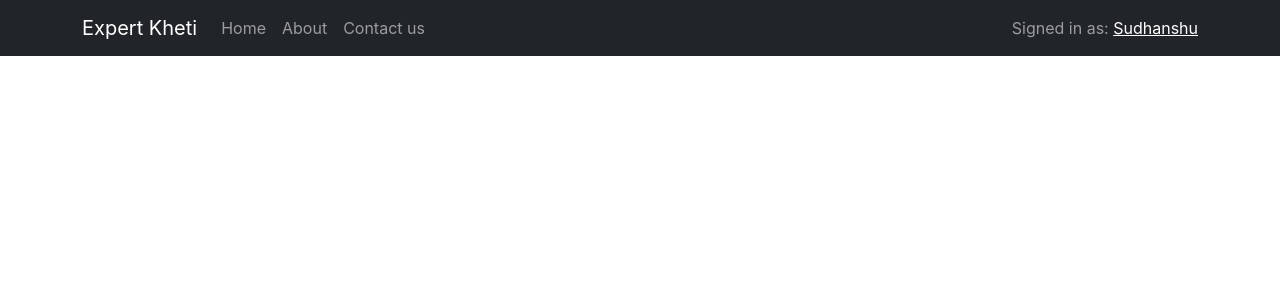
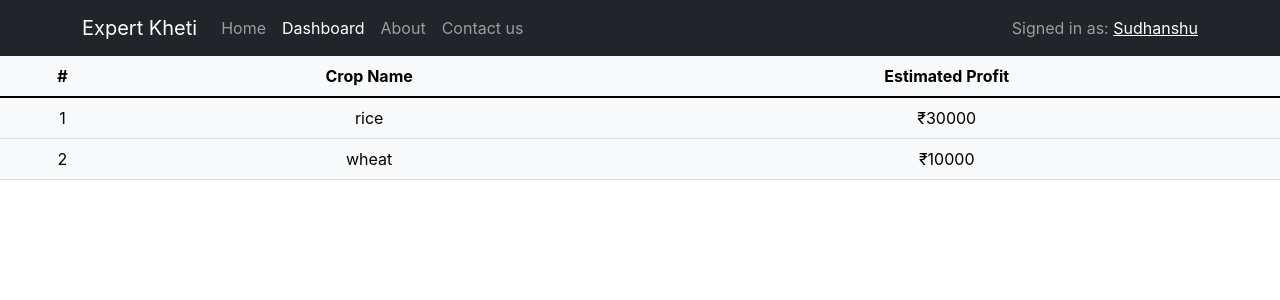
Before and after one commit to sudhanshuprasad/ExpertKheti, a React (Create React App) app: page /dashboard in a window 1280 px wide. Shown: the top 300 px of the page. Built offline with nearby package versions, Linux system fonts and the light colour scheme.

Commit message:
dashboard added

```diff
--- a/src/App.js
+++ b/src/App.js
@@ -10,6 +10,7 @@ import Contactus from './components/Contactus.js';
 // Import the functions you need from the SDKs you need
 import { initializeApp } from "firebase/app";
 import { getAnalytics } from "firebase/analytics";
+import Dashboard from './components/Dashboard.js';
 // TODO: Add SDKs for Firebase products that you want to use
 // https://firebase.google.com/docs/web/setup#available-libraries
 
@@ -42,6 +43,7 @@ function App() {
           <Route path='/profile' element={<Profile />}></Route>
           <Route path='/login' element={<Login />}></Route>
           <Route path='/contactus' element={<Contactus />}></Route>
+          <Route path='/dashboard' element={<Dashboard />}></Route>
         </Routes>
       </div>
     </BrowserRouter>
--- a/src/components/Dashboard.js
+++ b/src/components/Dashboard.js
@@ -1,5 +1,18 @@
 import React from 'react'
 import { Table } from 'react-bootstrap'
+
+let cropPlan = [
+    {
+        "cropName": "rice",
+        "index": "1",
+        "price": "30000",
+    },
+    {
+        "cropName": "wheat",
+        "index": "2",
+        "price": "10000",
+    }
+];
 
 function Dashboard() {
     return (
@@ -7,27 +20,21 @@ function Dashboard() {
             <Table hover variant="light">
                 <thead>
                     <tr>
-                        <th></th>
-                        <th colSpan={2}>Crop Name</th>
+                        <th>#</th>
+                        <th>Crop Name</th>
                         <th>Estimated Profit</th>
                     </tr>
                 </thead>
                 <tbody>
-                    <tr>
-                        <td>1</td>
-                        <td colSpan={2}>Wheat</td>
-                        <td>₹50000</td>
-                    </tr>
-                    <tr>
-                        <td>2</td>
-                        <td colSpan={2}>Corn</td>
-                        <td>₹60000</td>
-                    </tr>
-                    <tr>
-                        <td>3</td>
-                        <td colSpan={2}>Rice</td>
-                        <td>₹40000</td>
-                    </tr>
+                    {
+                        cropPlan.map((element) => (
+                            <tr>
+                                <td>{element.index}</td>
+                                <td>{element.cropName}</td>
+                                <td>₹{element.price}</td>
+                            </tr>
+                        ))
+                    }
                 </tbody>
             </Table>
         </div>
--- a/src/components/Home.js
+++ b/src/components/Home.js
@@ -2,7 +2,6 @@ import React from 'react';
 import { Table } from 'react-bootstrap';
 import "./css/Home.css"
 
-let cropPlan=[];
 
 function Home() {
     return (
--- a/src/components/Topbar.js
+++ b/src/components/Topbar.js
@@ -15,6 +15,7 @@ function Topbar() {
           <Navbar.Brand as={NavLink} to='/home' exact>Expert Kheti</Navbar.Brand>
           <Nav className="me-auto">
             <Nav.Link as={NavLink} to='/home' exact>Home</Nav.Link>
+            <Nav.Link as={NavLink} to='/dashboard' exact>Dashboard</Nav.Link>
             <Nav.Link as={NavLink} to='/about' exact>About</Nav.Link>
             <Nav.Link as={NavLink} to='/contactus' exact>Contact us</Nav.Link>
           </Nav>
```
